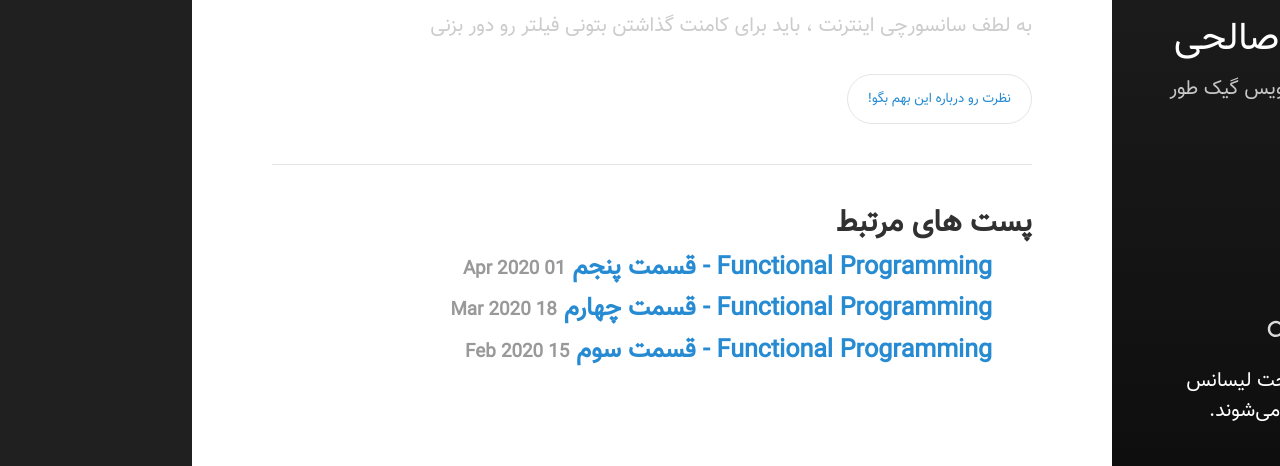
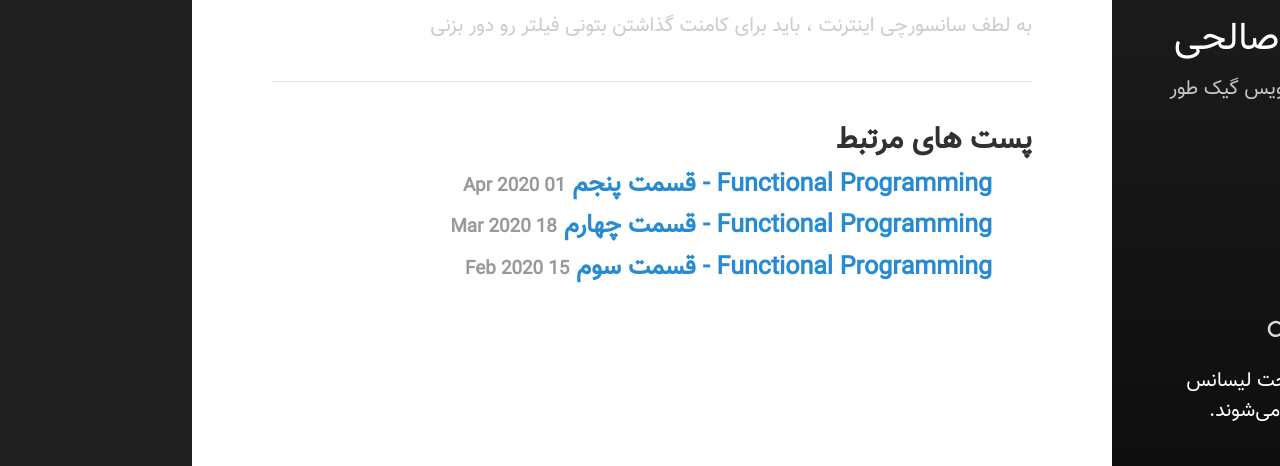
Before and after one commit to 1saeedsalehi/1saeedsalehi.github.io, a Jekyll site: the page built from _posts/2015-09-08-hidden-file.md, in a window 1280 px wide, cut to the strip 799-1265 px from the top of the page. Built offline with Jekyll 4.4.1, drawn with Linux system fonts in a browser that asks for light colours; comment, search, counter and statistics services are not loaded.

Commit message:
update comment and discuss

```diff
--- a/_includes/comments.html
+++ b/_includes/comments.html
@@ -1,6 +1,7 @@
-
+{% if page.comments != false %}
   <section class="comments">
     <h2>دیدگاه</h2>
     <p style="color: #ccc;">به لطف سانسورچی اینترنت ، باید برای کامنت گذاشتن بتونی فیلتر رو دور بزنی</p>
     {% include disqus.html %}
   </section>
+{% endif %}
--- a/_includes/disqus.html
+++ b/_includes/disqus.html
@@ -1,9 +1,4 @@
 
-  <div id="disqus_thread">
-    <button class="disqus-load" onClick="loadDisqusComments()">
-      نظرت رو درباره این بهم بگو!
-    </button>
-  </div>
   <script>
 
   /**
```
Also changed, not shown: other parts of _includes/disqus.html (+2 -0 lines).
